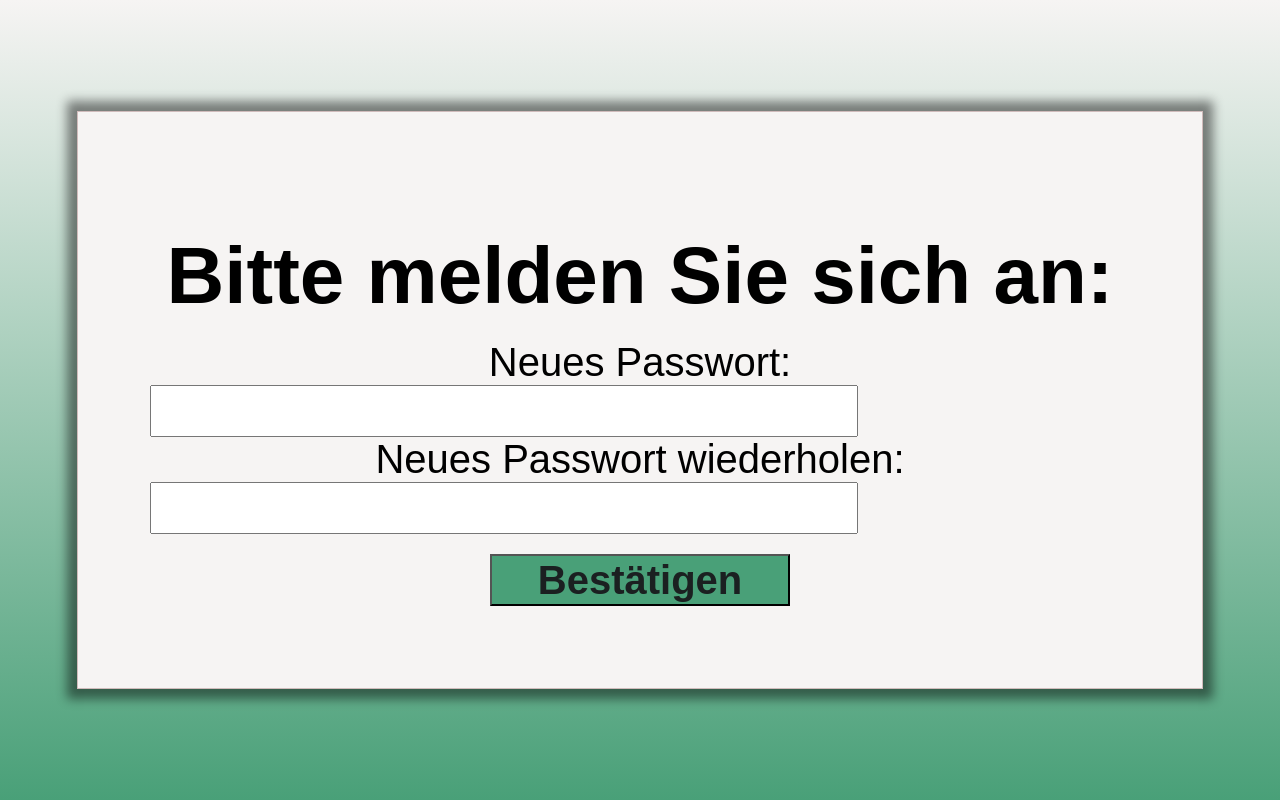
After one commit to LegoStalin/koord-app-altenberge, a Django app: page /set_new_password/ in a window 1280 px wide. The commit adds this page. Run offline with Django 4.2, Linux system fonts and the light colour scheme.

Commit message:
implementation/ rework of the 4 verification-pages

```diff
--- a/koordapp/main_app/static/css/user_verification/user_verification_style.css
+++ b/koordapp/main_app/static/css/user_verification/user_verification_style.css
@@ -33,8 +33,8 @@
     width: 300px;
     margin-top: 20px;
     font-weight: bold;
-    background: linear-gradient(to bottom, rgb(158, 0, 0), rgb(23, 5, 72));
-    color: white;
+    background-color: #49a078;
+    color: #1b2021;
     margin: 20px auto;
   }
 
@@ -62,6 +62,19 @@
     align-items: center;
     height: 100vh;
     margin: auto;
-    background: linear-gradient(to bottom, rgb(158, 0, 0), rgb(23, 5, 72));
+    background: linear-gradient(to bottom, #f6f4f3, #49a078);
+  }
+  /*css for the reset pw page*/
+  .page_title#reset_pw_mail_title {
+    height: 160px;
+  }
+  .form_fields_pw_repeat {
+    display: flex;
+    flex-direction: column;
+  }
+  /*help icon css*/
+  h4::before {
+    content: url("..\img\help_icon.jpg");
+    padding-right: 10px;
   }
 }
--- /dev/null
+++ b/koordapp/main_app/templates/user_verification/set_new_pw.html
@@ -0,0 +1,20 @@
+{% extends 'base.html' %}
+{% block content %}
+<div id='user_login'>
+
+    <form method='post' class="login_form">{% csrf_token %}
+        <h1 class='page_title' >Bitte melden Sie sich an:</h1>
+        <div class="form_container">
+            <div class="form_fields_pw_repeat">
+                <label for="new_password">Neues Passwort:</label>
+                <input id="new_password"type="password"/>
+                <label for="repeat_new_password">Neues Passwort wiederholen:</label>
+                <input id="repeat_new_password" type="password"/>
+            </div>
+        </div>
+        <div class="form_container">
+            <input type='submit' class="btn_login" value='Bestätigen'/>
+        </div>
+    </form>
+</div>
+{% endblock %}
--- a/koordapp/main_app/templates/user_verification/user_login.html
+++ b/koordapp/main_app/templates/user_verification/user_login.html
@@ -8,7 +8,7 @@
             <span class="form_fields">{{form.as_p}}</span>
         </div>
         <div class="form_container">
-            <a href="" class ="redirect">Passwort vergessen?</a>
+            <a href="/reset_password_mail" class ="redirect">Passwort vergessen?</a>
             <input type='submit' class="btn_login" value='Anmelden'/>
         </div>
     </form>
--- a/koordapp/main_app/urls.py
+++ b/koordapp/main_app/urls.py
@@ -9,4 +9,7 @@ urlpatterns = [
     path('', views.HomeView.as_view(), name='home'),
     path('login/', views.LoginInterfaceView.as_view(), name='login'),
     path('create_activity/', CreateActivityView.as_view(), name='create_activity'),
+    path('reset_password_mail/', views.ResetPasswordMailView.as_view(), name='reset_password_mail'),
+    path('reset_password_confirmation/', views.ResetPasswordConfirmationView.as_view(), name='reset_password_confirmation'),
+    path('set_new_password/', views.SetNewPasswordView.as_view(), name='set_new_password'),
 ]
--- a/koordapp/main_app/views.py
+++ b/koordapp/main_app/views.py
@@ -4,6 +4,8 @@ from django.views.generic.edit import CreateView
 from django.contrib.auth.mixins import LoginRequiredMixin
 from django.contrib.auth.views import LoginView, LogoutView
 from django.contrib.auth.forms import UserCreationForm
+from django.views import View
+from django.shortcuts import render
 
 from django.shortcuts import redirect
 
@@ -11,6 +13,21 @@ from django.shortcuts import redirect
 class LoginInterfaceView(LoginView):
     template_name = 'user_verification/user_login.html'
 
+
+
+class ResetPasswordMailView(View):
+    template_name = 'user_verification/reset_pw_mail.html'
+    def get(self, request):
+        return render(request, self.template_name)
+class SetNewPasswordView(View):
+    template_name = 'user_verification/set_new_pw.html'
+    def get(self, request):
+        return render(request, self.template_name)
+class ResetPasswordConfirmationView(View):
+    template_name = 'user_verification/reset_pw_confirmation.html'
+    def get(self, request):
+        return render(request, self.template_name)
+
 class HomeView(TemplateView):
     template_name = 'home/home.html'
 
```
Also changed, not shown: koordapp/main_app/templates/user_verification/reset_pw_confirmation.html (added, +16 -0 lines), koordapp/main_app/templates/user_verification/reset_pw_mail.html (added, +16 -0 lines).
